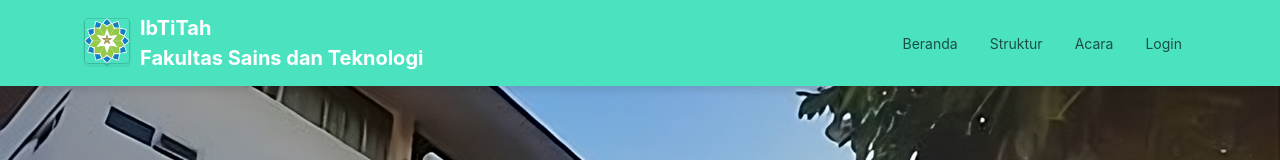
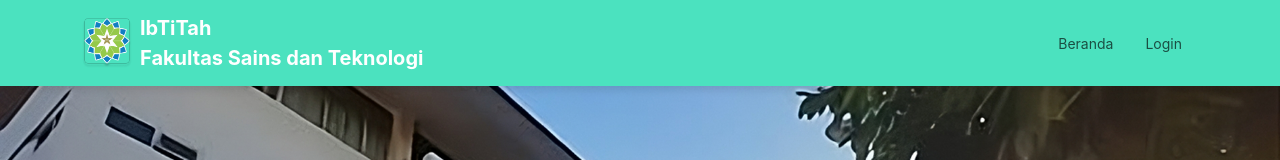
Before and after one commit to FadhlanDza1/IbtiTah, a React (Create React App) app: page / in a window 1280 px wide. Shown: the top 160 px of the page. Built offline with nearby package versions, Linux system fonts and the light colour scheme.

Commit message:
fixed layout

```diff
--- a/src/component/NavigationBar.js
+++ b/src/component/NavigationBar.js
@@ -25,8 +25,6 @@
         <Navbar.Collapse id="basic-navbar-nav">
           <Nav className="ms-auto">
             <Nav.Link as={Link} to="/" className="nav-link-custom">Beranda</Nav.Link>
-            <Nav.Link as={Link} to="/dasboard" className="nav-link-custom">Struktur</Nav.Link>
-            <Nav.Link as={Link} to="/gallery" className="nav-link-custom">Acara</Nav.Link>
             <Nav.Link as={Link} to="/login" className="nav-link-custom">Login</Nav.Link>
           </Nav>
         </Navbar.Collapse>
```
